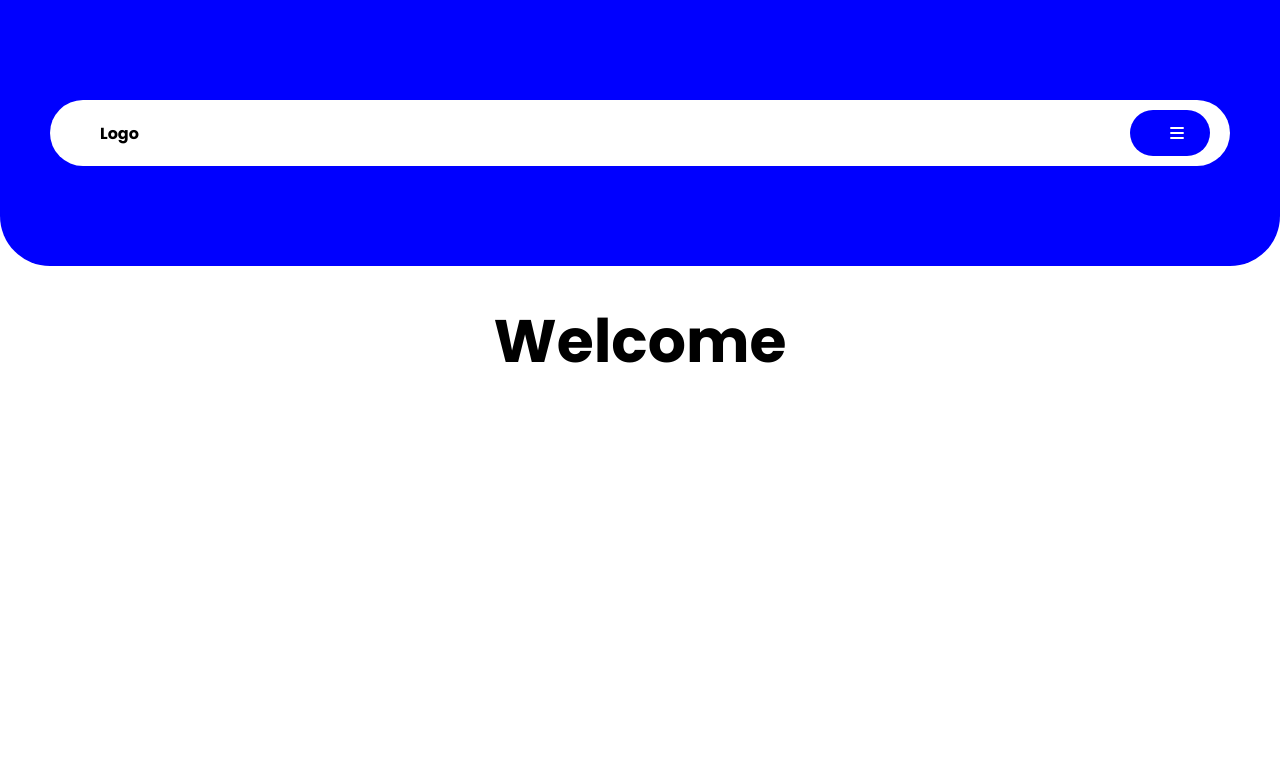
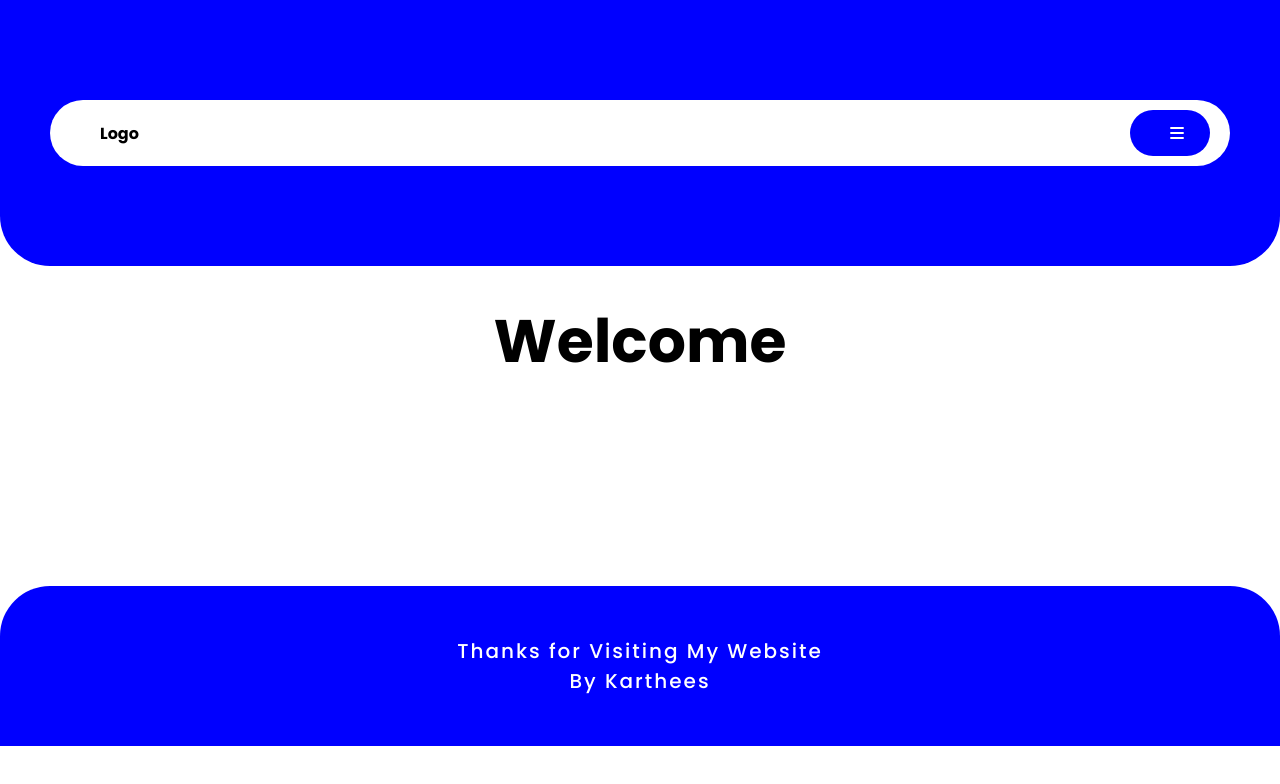
Before and after one commit to MKarthees/Navbar, a plain HTML site: page index.html in a window 1280 px wide. Drawn offline with Linux system fonts and the light colour scheme.

Commit message:
Footer Update

```diff
--- a/index.html
+++ b/index.html
@@ -21,6 +21,7 @@
     <title>Project 1</title>
   </head>
   <body>
+    <div class="overlay"></div>
     <div class="container">
       <div class="navbar">
         <nav>
@@ -30,7 +31,7 @@
           <i class="fa fa-bars" onclick="show()"></i>
         </nav>
       </div>
-      <div class="overlay"></div>
+
       <div class="menu-center">
         <div class="menu-container">
           <div class="menu">
@@ -46,6 +47,13 @@
       <div class="content">
         <p>Welcome</p>
       </div>
+      <div class="footer">
+        <footer>
+          <p>Thanks for Visiting My Website</p>
+          <p>By Karthees</p>
+          <!-- <i class="fa-brands fa-facebook"> </i> -->
+        </footer>
+      </div>
     </div>
     <script src="main.js"></script>
   </body>
--- a/style.css
+++ b/style.css
@@ -3,6 +3,9 @@
   padding: 0;
   box-sizing: border-box;
   font-family: "Poppins", sans-serif;
+}
+body {
+  position: relative;
 }
 .navbar {
   width: 100%;
@@ -37,7 +40,7 @@
   left: 0px;
   top: 0px;
   width: 100%;
-  height: 200%;
+  height: 100%;
   opacity: 0.8;
   display: none;
   background-color: black;
@@ -92,3 +95,20 @@
   right: 40px;
   font-size: 40px;
 }
+
+.footer {
+  margin-top: 200px;
+  width: 100%;
+  height: auto;
+  font-weight: 500;
+  letter-spacing: 2px;
+  color: white;
+  background-color: blue;
+  padding: 50px;
+  text-align: center;
+  font-size: 20px;
+  border-top-right-radius: 50px;
+  border-top-left-radius: 50px;
+}
+.footer footer {
+}
```
